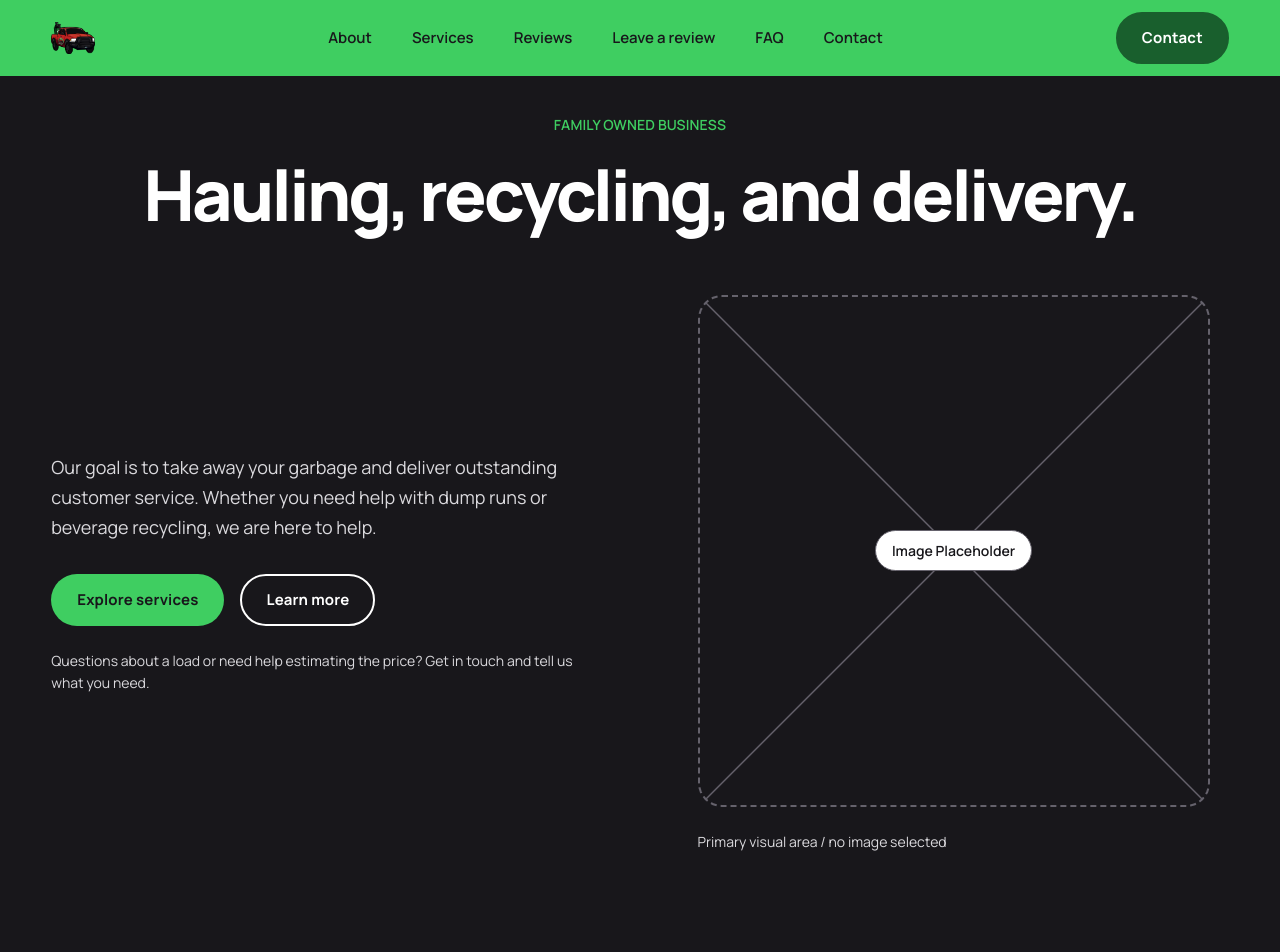
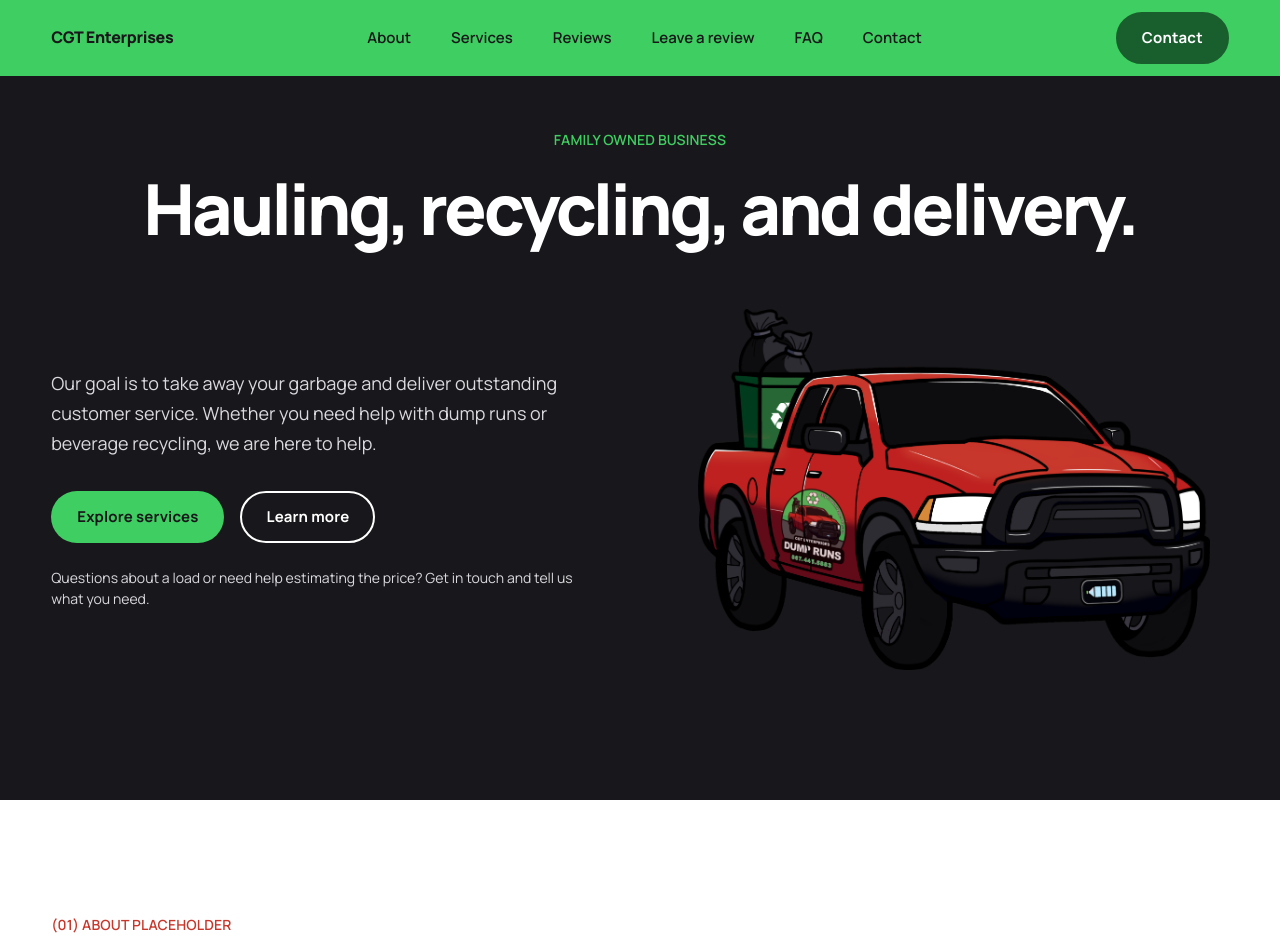
Before and after one commit to gwan-kib/CGT-Enterprises-Website, a React (Vite) app: page / in a window 1280 px wide. Shown: the top 952 px of the page. Built offline with nearby package versions, Linux system fonts and the light colour scheme.

Commit message:
`style(layout): move logo badge to hero and refine header`

```diff
--- a/src/components/layout/Header.tsx
+++ b/src/components/layout/Header.tsx
@@ -1,7 +1,7 @@
 import { useEffect, useRef } from "react";
 import type { MouseEvent } from "react";
 
-import logoBadge from "../../assets/images/CGT Logo Badge (trimmed).png";
+import { business } from "../../data/business";
 import { navigationItems } from "../../data/navigation";
 import { Button } from "../ui/Button";
 
@@ -173,7 +173,7 @@ export function Header() {
       <div className="site-header__shell">
         <div className="site-header__top">
           <a aria-label="CGT Enterprises home" className="site-brand" href="#home">
-            <img alt="" className="site-brand__mark" height="128" src={logoBadge} width="128" />
+            <span className="site-brand__mark">{business.name}</span>
           </a>
 
           <nav className="site-nav" aria-label="Primary">
--- a/src/components/sections/HeroSection.tsx
+++ b/src/components/sections/HeroSection.tsx
@@ -1,6 +1,6 @@
+import logoBadge from "../../assets/images/CGT Logo Badge (trimmed).png";
 import { SectionContainer } from "../layout/SectionContainer";
 import { Button } from "../ui/Button";
-import { ImagePlaceholder } from "../ui/ImagePlaceholder";
 
 export function HeroSection() {
   return (
@@ -30,8 +30,15 @@ export function HeroSection() {
         </div>
 
         <div className="hero-section__media">
-          <ImagePlaceholder ratio="square" />
-          <p className="hero-section__media-note">Primary visual area / no image selected</p>
+          <div className="">
+            <img
+              alt="CGT Enterprises logo badge"
+              className="hero-section__media-image"
+              height="1549"
+              src={logoBadge}
+              width="2194"
+            />
+          </div>
         </div>
       </div>
     </SectionContainer>
--- a/src/styles/layout/header.css
+++ b/src/styles/layout/header.css
@@ -57,9 +57,12 @@
 
   .site-brand__mark {
     @apply block shrink-0;
-    width: 2.75rem;
-    height: 2.75rem;
-    object-fit: contain;
+    font-family: var(--font-family-display);
+    font-size: clamp(0.8125rem, 2.8vw, 1rem);
+    font-weight: var(--font-weight-extrabold);
+    line-height: 1.1;
+    letter-spacing: -0.02em;
+    white-space: nowrap;
   }
 
   .site-nav {
@@ -100,7 +103,6 @@
     border-radius: var(--radius-pill);
     background: var(--color-brand-green-800);
     opacity: 0;
-    transform: rotate(-2deg) scaleX(0.82);
     transition:
       opacity var(--transition-fast) var(--easing-standard),
       transform var(--transition-fast) var(--easing-standard);
@@ -109,7 +111,6 @@
   .site-nav__link:hover::before,
   .site-nav__link:focus-visible::before {
     opacity: 1;
-    transform: rotate(-2deg) scaleX(1);
   }
 
   .site-nav__link:hover,
--- a/src/styles/sections/hero.css
+++ b/src/styles/sections/hero.css
@@ -49,8 +49,7 @@
     gap: var(--space-4);
   }
 
-  .hero-section__note,
-  .hero-section__media-note {
+  .hero-section__note {
     margin: var(--space-6) 0 0;
     color: var(--color-neutral-200);
     font-size: var(--font-size-small);
@@ -60,6 +59,11 @@
   .hero-section__media {
     width: min(100%, 32rem);
     margin-inline: auto;
+  }
+
+  .hero-section__media-image {
+    @apply block h-full w-full;
+    object-fit: contain;
   }
 }
 
```
